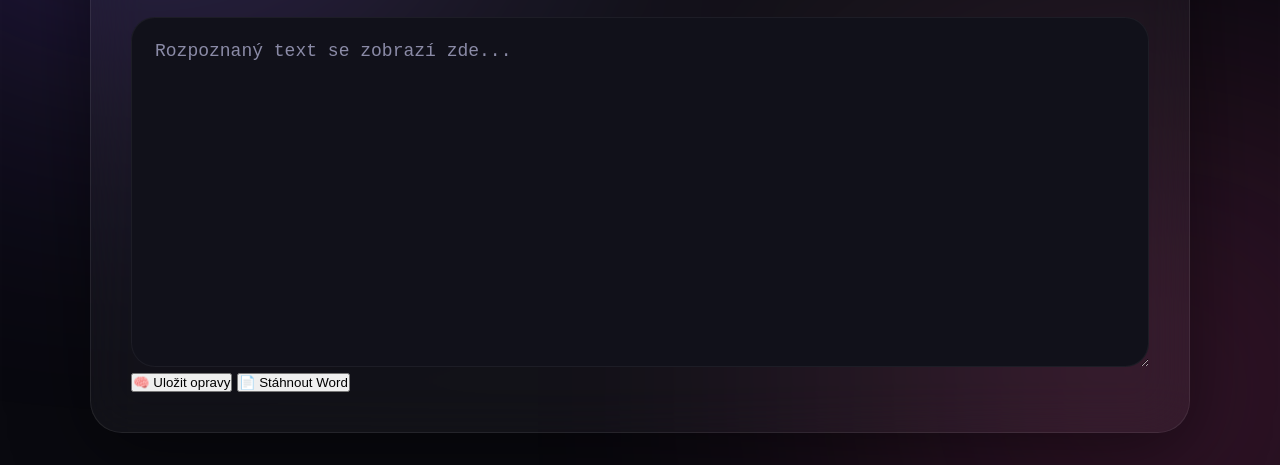
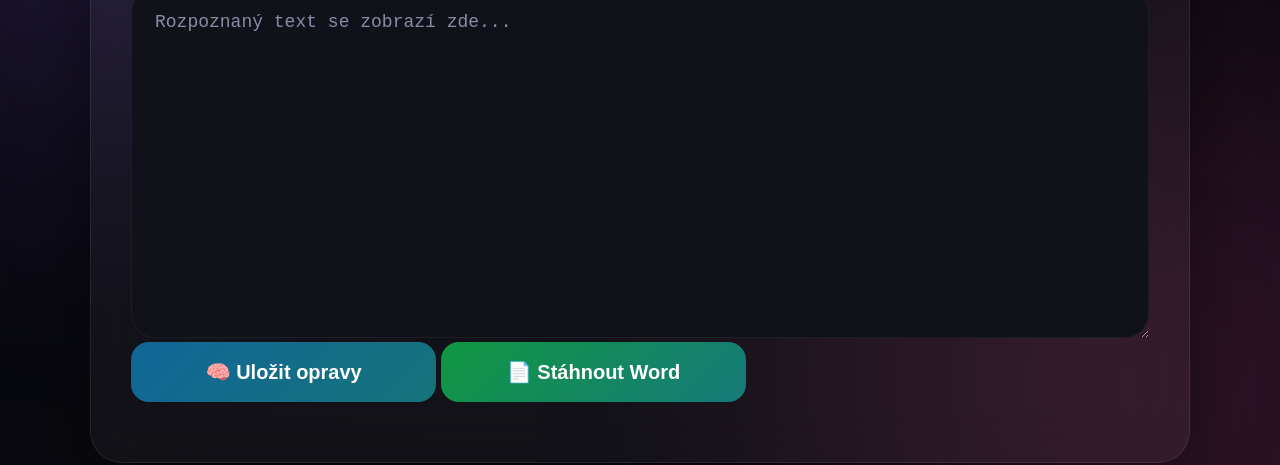
Before and after one commit to p35042171-del/ukrainian-handwriting, a website: page index.html in a window 1280 px wide. Shown: the part 335-800 px from the top of the page. Drawn offline with Linux system fonts and the light colour scheme.

Commit message:
Update style.css

```diff
--- a/style.css
+++ b/style.css
@@ -226,7 +226,7 @@
     transition:2.5s;
 }
 
-.learnBtn{
+#learnBtn{
     width:30%;
 
     border:none;
@@ -255,7 +255,7 @@
 }
 
 
-.downloadBtn{
+#downloadBtn{
     width:30%;
 
     border:none;
```
